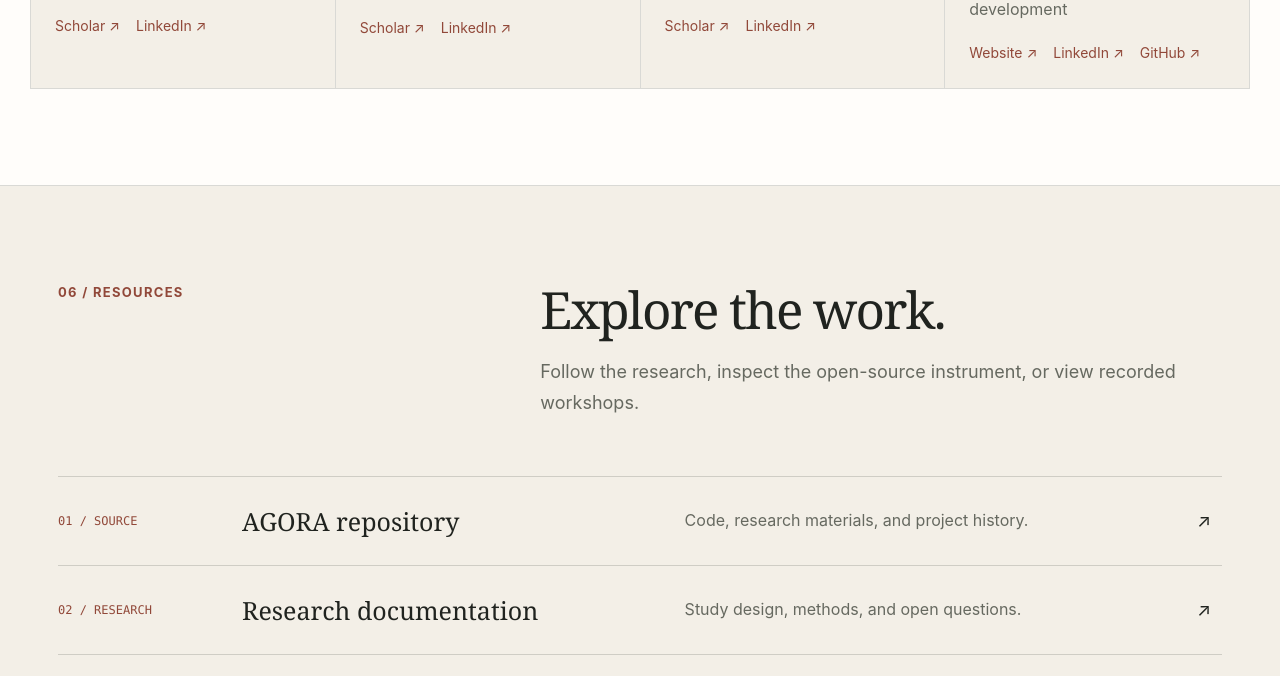
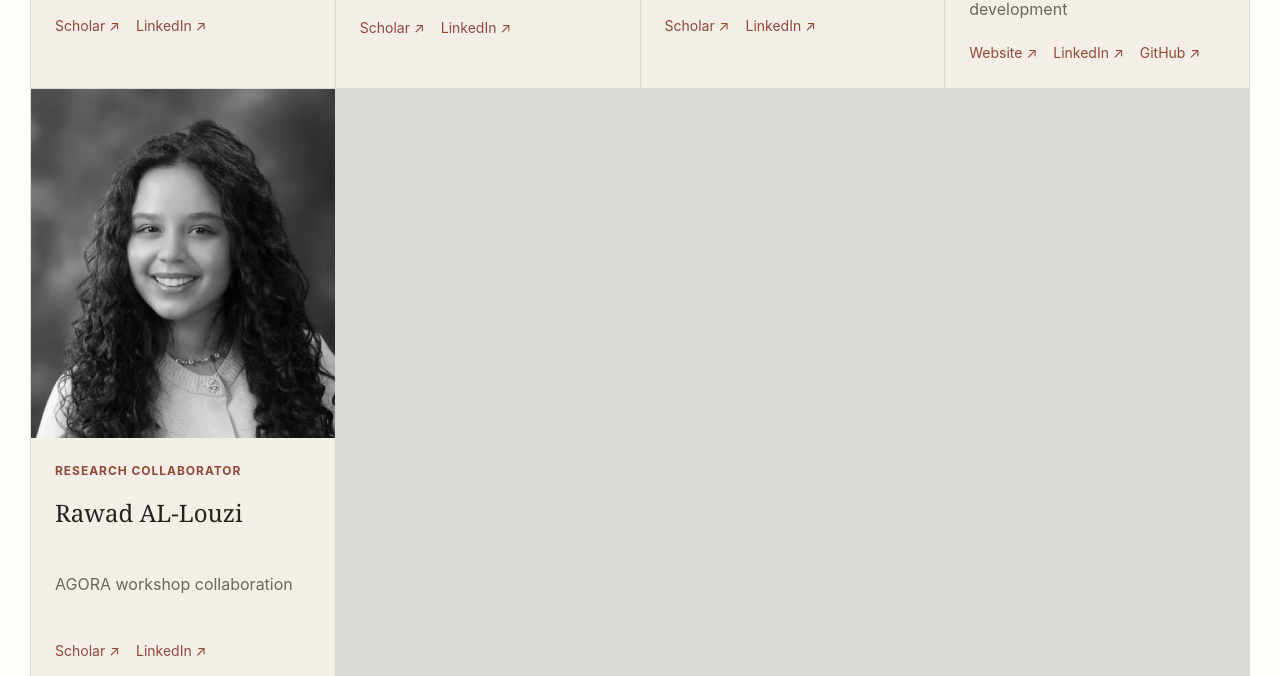
Before and after one commit to criticaldata/agoraworkshop, a website: page website/index.html in a window 1280 px wide. Shown: the part 4631-5307 px from the top of the page. Drawn offline with Linux system fonts and the light colour scheme.

Commit message:
Add Rawad AL-Louzi to research team

```diff
--- a/website/index.html
+++ b/website/index.html
@@ -109,6 +109,7 @@
           <article class="team-profile"><figure><img src="./assets/team/mateo-gavilanes.jpeg" alt="Isaac Mateo Gavilanes Chavez" loading="lazy" /></figure><div><span class="team-role">Research design</span><h3>Isaac Mateo Gavilanes Chavez</h3><p>Technical proposal and study design</p><nav><a href="https://scholar.google.com/citations?user=Ji1mE78AAAAJ&amp;hl=es" target="_blank" rel="noreferrer">Scholar ↗</a><a href="https://www.linkedin.com/in/ACoAAFCatZYBoY-ysMaO68JsqcT9DlFLV0vs3gc" target="_blank" rel="noreferrer">LinkedIn ↗</a></nav></div></article>
           <article class="team-profile"><figure><img src="./assets/team/kennedy-rodriguez.jpeg" alt="Yehudhah Kennedy Rodriguez Morán" loading="lazy" /></figure><div><span class="team-role">Research collaborator</span><h3>Yehudhah Kennedy Rodriguez Morán</h3><p>Multidisciplinary research</p><nav><a href="https://scholar.google.com/citations?hl=en&amp;user=lNl9qGAAAAAJ" target="_blank" rel="noreferrer">Scholar ↗</a><a href="https://www.linkedin.com/in/yehudhah-kennedy-rodriguez-moran-27910b3b6" target="_blank" rel="noreferrer">LinkedIn ↗</a></nav></div></article>
           <article class="team-profile"><figure><img src="./assets/team/simon-heilles.jpg" alt="Simon Heilles" loading="lazy" /></figure><div><span class="team-role">Research design</span><h3>Simon Heilles</h3><p>Study design, research instrument, and project development</p><nav><a href="https://simon.heilles.org" target="_blank" rel="noreferrer">Website ↗</a><a href="https://www.linkedin.com/in/simon-heilles" target="_blank" rel="noreferrer">LinkedIn ↗</a><a href="https://github.com/simonheilles" target="_blank" rel="noreferrer">GitHub ↗</a></nav></div></article>
+          <article class="team-profile"><figure><img src="./assets/team/rawad-al-louzi.jpg" alt="Rawad AL-Louzi" loading="lazy" /></figure><div><span class="team-role">Research collaborator</span><h3>Rawad AL-Louzi</h3><p>AGORA workshop collaboration</p><nav><a href="https://scholar.google.com/citations?user=3EUFYFcAAAAJ&amp;hl=en" target="_blank" rel="noreferrer">Scholar ↗</a><a href="https://www.linkedin.com/in/rawadallozi" target="_blank" rel="noreferrer">LinkedIn ↗</a></nav></div></article>
         </div>
       </section>
 
```
Also changed, not shown: website/assets/team/rawad-al-louzi.jpg (added).
